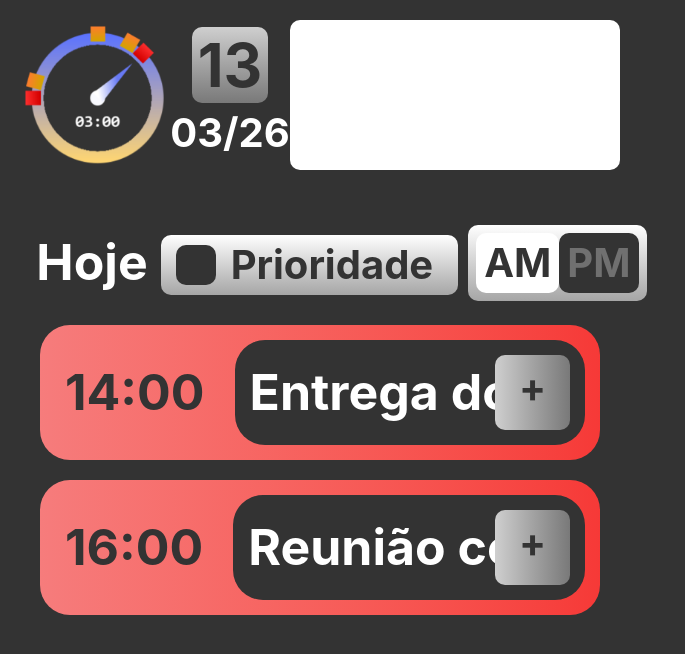
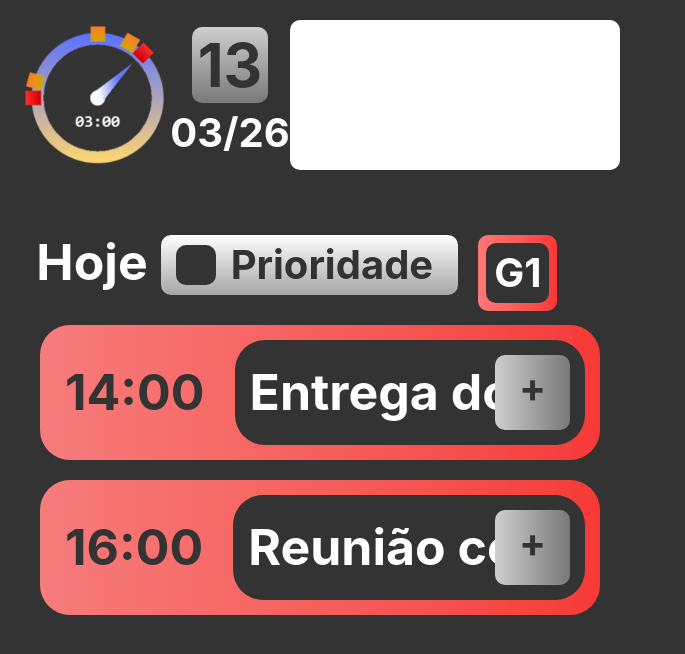
Before and after one commit to GustavoSantosSs/Aro-Project---Personal-Organizer, a React (Vite) app: page / in a window 1280 px wide. Shown: the top 654 px of the page, without its empty margins (0-685 px from the left). Built offline with nearby package versions, Linux system fonts and the light colour scheme.

Commit message:
Ajuste no comportamento de filtro main x sub

```diff
--- a/src/Components/PainelNextTasks/header/mainFilter.jsx
+++ b/src/Components/PainelNextTasks/header/mainFilter.jsx
@@ -1,4 +1,5 @@
 import { useState } from "react"
+import { SubFilter } from "./subFilter"
 
 export function MainFilter() {
   const [active, setActive] = useState("prioridade")
@@ -19,6 +20,8 @@ export function MainFilter() {
   const other = active === "prioridade" ? "hora" : "prioridade"
 
   return (
+  <div id="FilterHeader" className="w-[80%] flex">
+        <section id="MainFilter" className="w-[70%] justify-end flex">
         <ul className="flex items-end flex-wrap absolute flex-col gap-2 p-[10px] rounded-[10px]">
         <li onClick={handleTopClick} id="p1Filter" className="flex items-center cursor-pointer">
                 <div id="bg-mainfilter" className={`flex items-center px-[15px] rounded-[10px] ${
@@ -47,5 +50,10 @@ export function MainFilter() {
         </li>
         )}
         </ul>
+        </section>
+        <section id="SubFilter" className="w-[30%] flex">
+        <SubFilter active={active}></SubFilter>
+        </section>
+  </div>
     )
 }
--- a/src/Components/PainelNextTasks/header/subFilter.jsx
+++ b/src/Components/PainelNextTasks/header/subFilter.jsx
@@ -1,14 +1,22 @@
 import { useState } from "react";
 
-export function SubFilter() {
+export function SubFilter({active}) {
   const [isOpen, setIsOpen] = useState(false);
+  const [isActive, setActive] = useState(true);
+
 
   function handleTopClick() {
     setIsOpen((prev) => !prev);
   }
+
+  function handleSelect() {
+    setActive((prev) => !prev);
+  }
+
   return (
     <section>
-      <ul className="hidden flex-wrap gap-2 flex-col items-start absolute p-[10px] rounded-[10px]">
+    {active === "prioridade" && (
+      <ul className="flex flex-wrap gap-2 flex-col items-start absolute p-[10px] rounded-[10px]">
         <li
           onClick={handleTopClick}
           className="flex bg-gradient-to-r from-[#f77] to-[#f93636] p-2 rounded-[10px]"
@@ -25,21 +33,29 @@ export function SubFilter() {
           </li>
         )}
       </ul>
+    )}
+    {active === "hora" && (
       <ul className="flex flex-wrap items-start absolute rounded-[10px] bg-linear-to-t from-[#a6a6a6] to-[#ffffff] p-2">
-        <li
-          onClick={handleTopClick}
-          className="flex rounded-[10px]"
-        >
-          <h1 className="text-[#333] bg-[white] rounded-[10px] cursor-default text-[40px] font-bold px-2 cursor-pointer">
+        <li onClick={handleSelect} className="flex rounded-[10px]">
+          <h1
+            className={`text-[40px] font-bold px-2 cursor-pointer rounded-[10px] ${
+              isActive ? "text-[#333] bg-[white]" : "text-[#707070] bg-[#333]"
+            }`}
+          >
             AM
           </h1>
         </li>
-          <li className="flex rounded-[10px]">
-            <h1 className="text-[#707070] bg-[#333] rounded-[10px] cursor-default text-[40px] font-bold px-2 cursor-pointer">
-              PM
-            </h1>
-          </li>
+        <li onClick={handleSelect}
+         className="flex rounded-[10px]">
+          <h1
+            className={`text-[40px] font-bold px-2 cursor-pointer rounded-[10px] bg-[#333] ${
+              isActive ? "text-[#707070] bg-[#333]" : "text-[#333] bg-[white]"
+            }`}
+          > PM
+          </h1>
+        </li>
       </ul>
+    )}
     </section>
-  );
+    )
 }
--- a/src/Pages/Home/Home.jsx
+++ b/src/Pages/Home/Home.jsx
@@ -29,14 +29,7 @@ export function Homee() {
       <section id="PainelNextTasks" className="w-1/2 p-5 grid">
         <section className="flex p-[15px]">
           <h1 className="flex w-[20%] justify-center items-center text-white font-bold text-[50px]">Hoje</h1>
-          <div id="FilterHeader" className="w-[80%] flex">
-            <section id="MainFilter" className="w-[70%] justify-end flex">
-              <MainFilter />
-            </section>
-            <section id="SubFilter" className="w-[30%] flex">
-                <SubFilter />
-            </section>
-          </div>
+          <MainFilter />
         </section>
           <section className="flex py-[10px] px-[20px] flex-wrap gap-5">
             {tasks.map((task) => (
```
